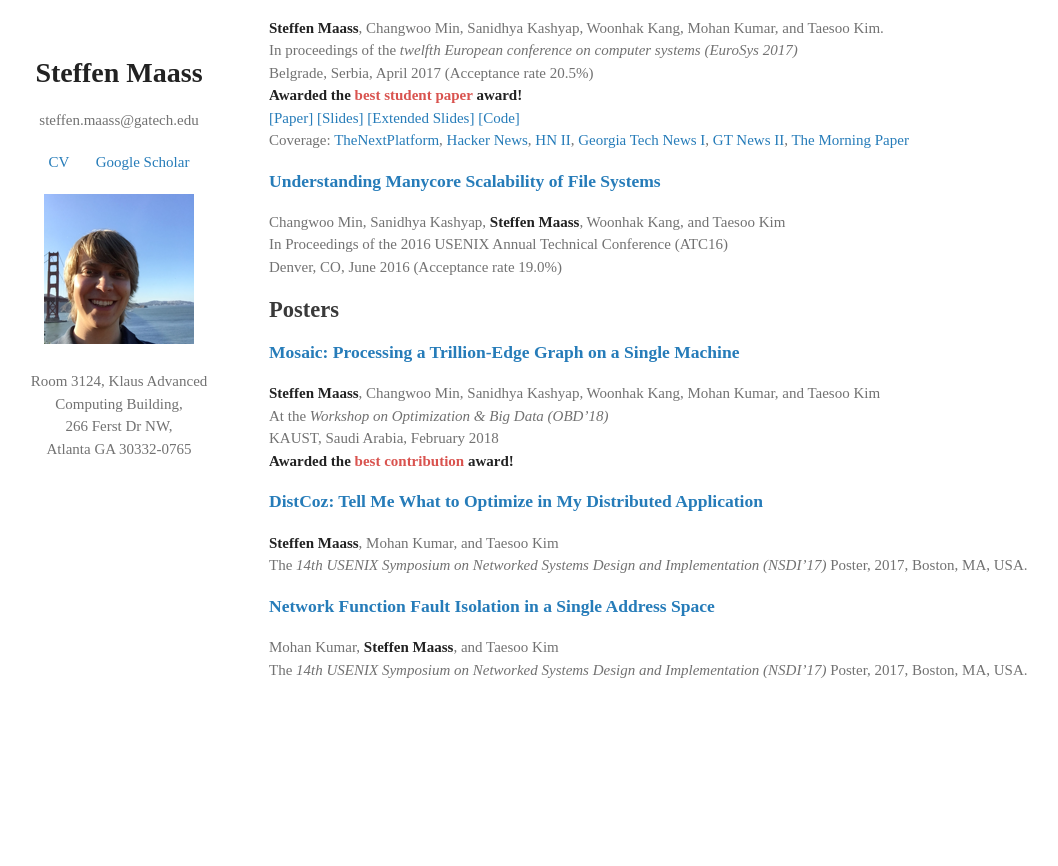
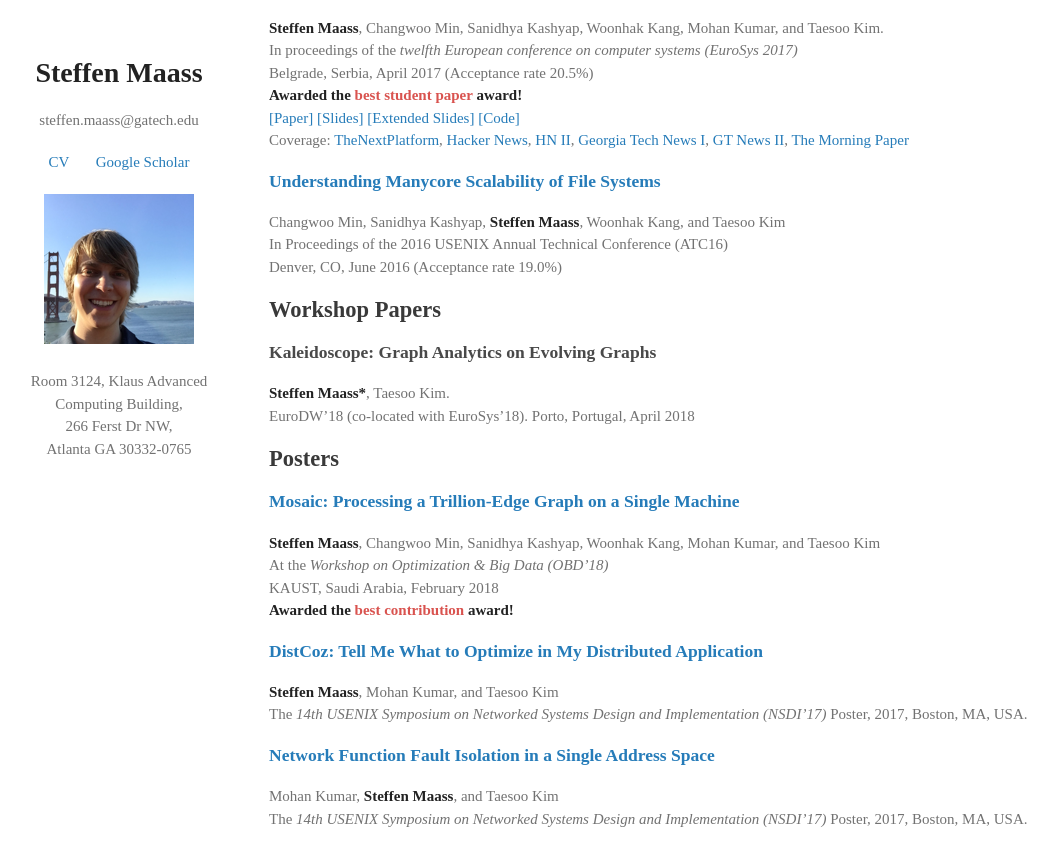
Before and after one commit to steffen-maass/steffen-maass.github.io, a Jekyll site: the page built from index.md, in a window 1280 px wide and 900 px high, scrolled down 756 px. Shown: the top 866 px of the window, without its empty margins (39-1097 px from the left). Built offline with Jekyll 4.4.1, drawn with Linux system fonts in a browser that asks for light colours; our own code applies the rules of GitHub Pages for plain Markdown files; before the commit the page ends 1507 px from its top, so only the background shows below that.

Commit message:
Add Kaleidoscope@EuroDW18

```diff
--- a/index.md
+++ b/index.md
@@ -51,6 +51,12 @@ Changwoo Min, Sanidhya Kashyap, **Steffen Maass**, Woonhak Kang, and Taesoo Kim<
 In Proceedings of the 2016 USENIX Annual Technical Conference (ATC16)<br />
 Denver, CO, June 2016 (Acceptance rate 19.0%)
 
+## Workshop Papers
+
+### Kaleidoscope: Graph Analytics on Evolving Graphs
+**Steffen Maass\***, Taesoo Kim.<br />
+EuroDW'18 (co-located with EuroSys'18). Porto, Portugal, April 2018
+
 ## Posters
 
 ### [Mosaic: Processing a Trillion-Edge Graph on a Single Machine](./data/mosaic-poster-obd18.pdf)
```
